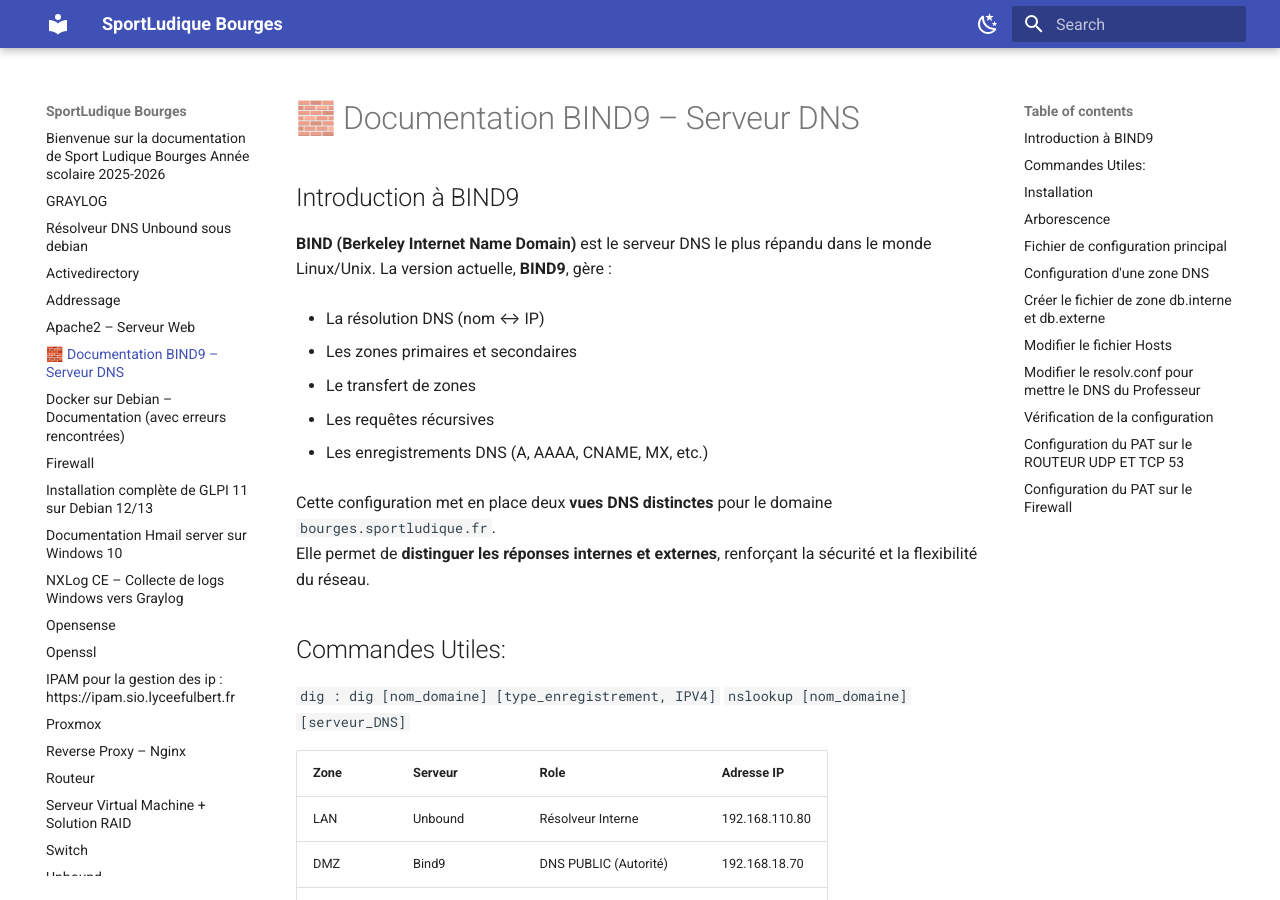
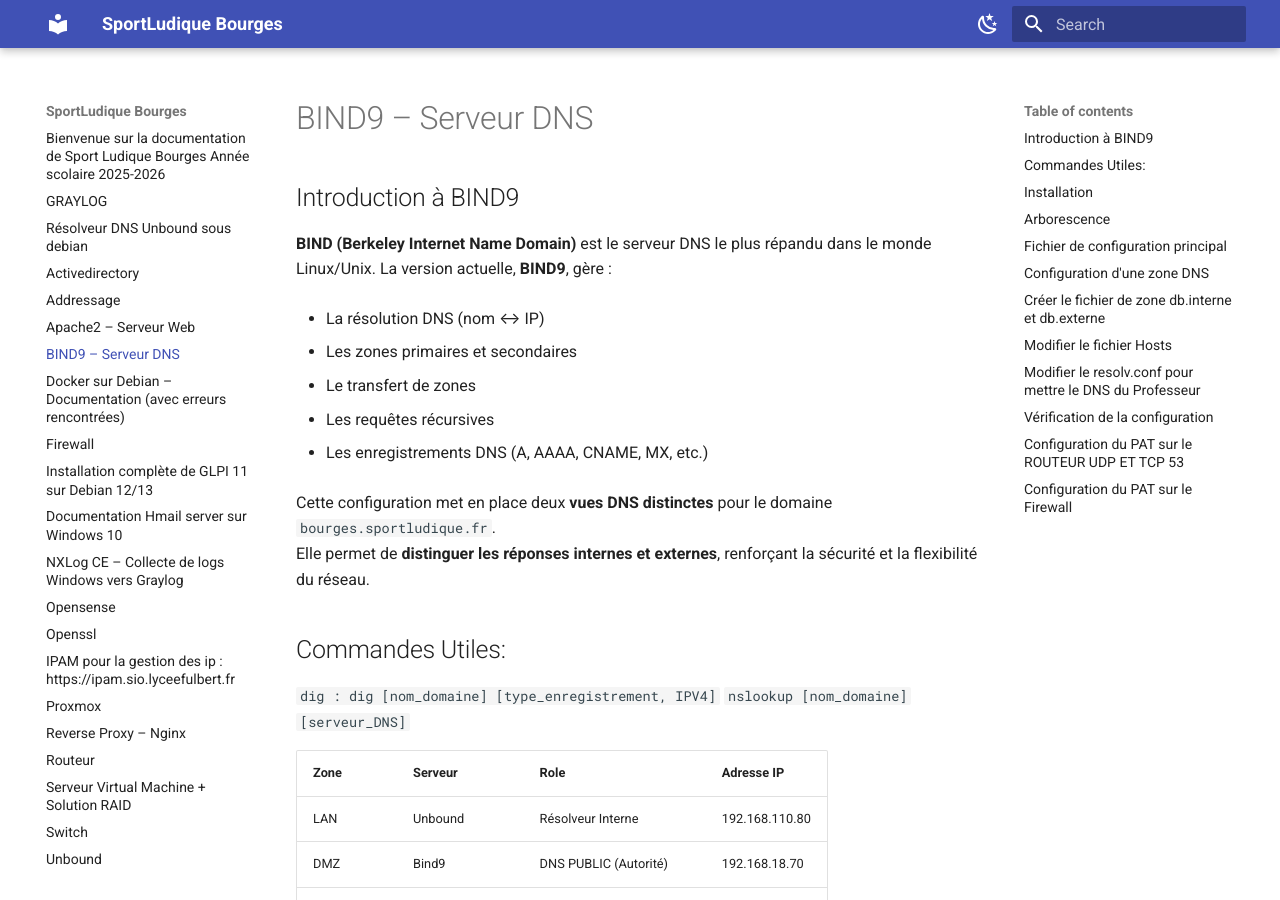
Before and after one commit to RAYAN241351/SportLudique2025-2026, an MkDocs documentation site: the page built from docs/dns.md, in a window 1280 px wide and 900 px high. Built offline with MkDocs 1.6.1 and Material for MkDocs 9.7.7, drawn with Linux system fonts in a browser that asks for light colours.

Commit message:
Update dns.md

```diff
--- a/docs/dns.md
+++ b/docs/dns.md
@@ -1,4 +1,4 @@
-# 🧱 Documentation BIND9 – Serveur DNS
+# BIND9 – Serveur DNS
 
 ## Introduction à BIND9
 
```
